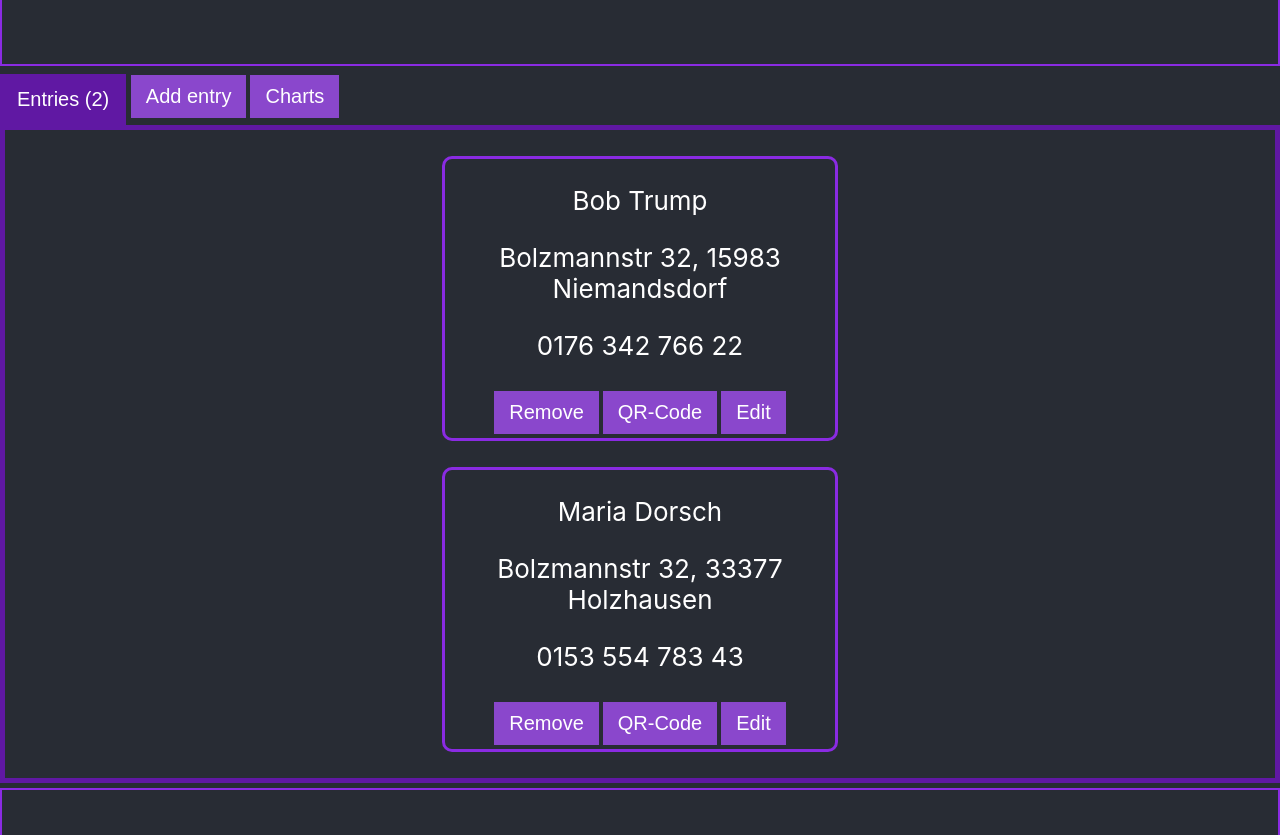
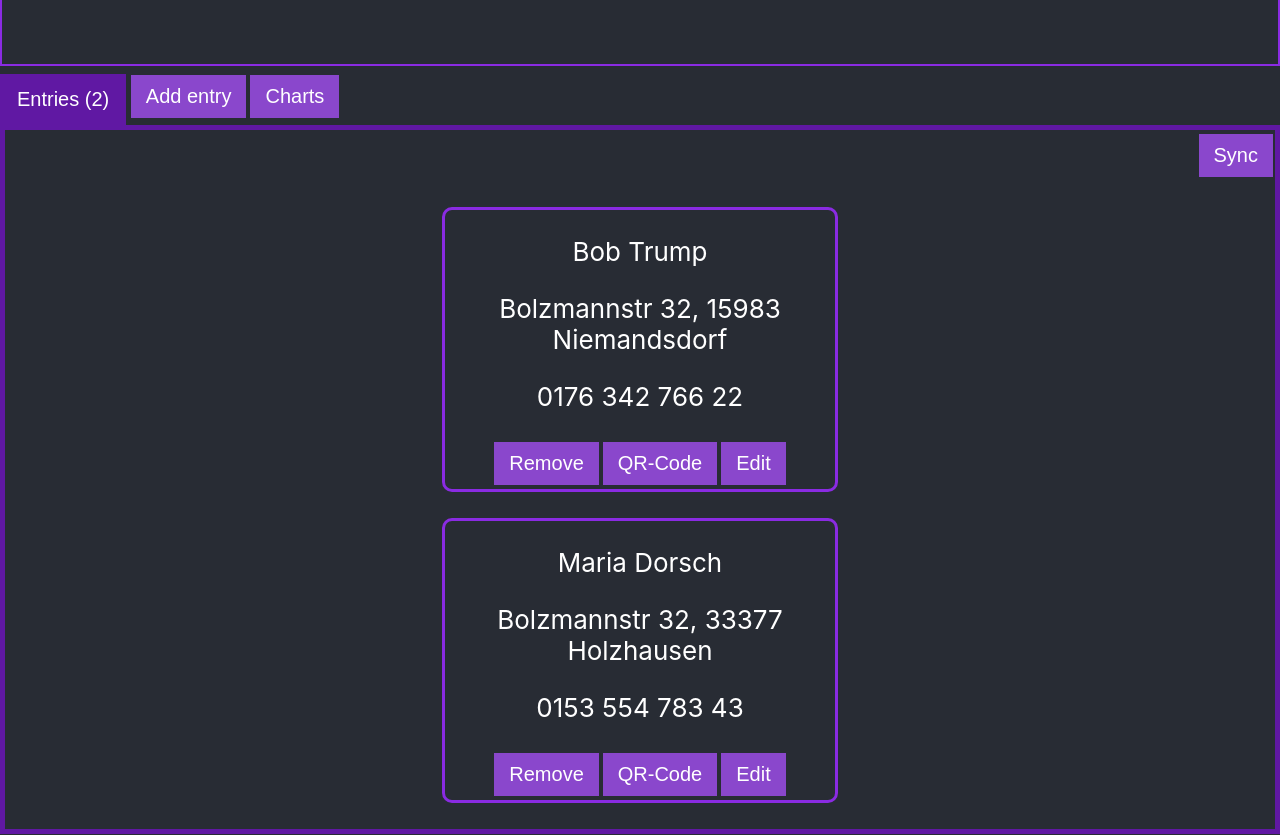
Before and after one commit to bespanto/my-app, a React (Create React App) app: page / in a window 1280 px wide. Shown: the part 840-1675 px from the top of the page. Built offline with nearby package versions, Linux system fonts and the light colour scheme.

Commit message:
save all entries to backend

```diff
--- a/src/App.css
+++ b/src/App.css
@@ -135,3 +135,24 @@ textarea {
   background-color: #282c34;
   color: white;
 }
+
+.menu {
+  display: flex;
+  /* border-style: solid; */
+  text-align: left;
+}
+
+.menu-left {
+  flex-grow: 1;
+  color: red;
+}
+
+.menu-right {
+  display: flex;
+}
+
+.hidden {
+  visibility: hidden;
+  opacity: 0;
+  transition: visibility 0s 2s, opacity 2s linear;
+}
--- a/src/Main.js
+++ b/src/Main.js
@@ -1,5 +1,6 @@
 import React, { useState } from "react";
 import { useDispatch, useSelector } from 'react-redux';
+import { postData } from './serverConnections/connect'
 import PersonalDataCard from "./PersonalDataCard";
 import PersonalDataForm from "./PersonalDataForm";
 import ChartPanel from "./ChartPanel";
@@ -31,9 +32,11 @@ function Main(props) {
       phone: formData.phone
     }
     dispatch(PersonalDataSlice.addPersonalData(newItem));
+    sendEntryToBackend(newItem);
+  }
 
-    // save data in backend
-    postData('http://localhost:8000/bussinesCards', newItem)
+  function sendEntryToBackend(item) {
+    postData('http://localhost:8000/bussinesCards', item)
       .then(response => {
         if (response.ok)
           return response.json()
@@ -45,34 +48,32 @@ function Main(props) {
           console.error(data.errors)
           for (let k of Object.keys(data.errors)) {
             console.error(k + ': ' + data.errors[k].message);
-            setError('[err]');
+            setErrorTemporally('[err]');
           }
 
         }
         else {
           console.log(data);
-          setError('');
         }
       })
-      .catch(() => setError('Can\'t save data in backend'));
+      .catch(() => setErrorTemporally('Can\'t save data in backend'));
   }
 
-  async function postData(url = '', data = {}) {
-    // Default options are marked with *
-    const response = await fetch(url, {
-      method: 'POST', // *GET, POST, PUT, DELETE, etc.
-      mode: 'cors', // no-cors, *cors, same-origin
-      cache: 'no-cache', // *default, no-cache, reload, force-cache, only-if-cached
-      credentials: 'same-origin', // include, *same-origin, omit
-      headers: {
-        'Content-Type': 'application/json'
-        // 'Content-Type': 'application/x-www-form-urlencoded',
-      },
-      redirect: 'follow', // manual, *follow, error
-      referrerPolicy: 'no-referrer', // no-referrer, *no-referrer-when-downgrade, origin, origin-when-cross-origin, same-origin, strict-origin, strict-origin-when-cross-origin, unsafe-url
-      body: JSON.stringify(data) // body data type must match "Content-Type" header
-    })
-    return response;
+
+
+  async function setErrorTemporally(error){
+    setError(error);
+    window.setTimeout(()=> setError(''), 3000);
+  }
+
+
+  function syncAll() {
+    console.log(personalData);
+    personalData.forEach(
+      item => {
+        sendEntryToBackend(item);
+      }
+    )
   }
 
   const dataCards = personalData.map((item) => (
@@ -87,6 +88,7 @@ function Main(props) {
     />
   ));
 
+
   return (
     <main className="flex-container-column">
       <div className="index-tab-container">
@@ -99,17 +101,17 @@ function Main(props) {
         <div className={activeTab === 2 ? 'index-tab' : ''}>
           <input type="button" value="Charts" className={activeTab === 2 ? 'button active' : 'button'} onClick={() => cahngeTab(2)}></input>
         </div>
-        <div style={{
-          display: 'flex',
-          flexGrow: '3',
-          justifyContent: 'flex-end',
-          color: 'red',
-        }}>
-          {error}
-        </div>
       </div>
 
       <TabPanel index={0} activatedTab={activeTab}>
+        <div className="menu">
+          <div className="menu-left">
+            <span className={error === '' ? '' : 'hidden'} >{error}</span>
+          </div>
+          <div className="menu-right">
+            <input type="button" value="Sync" className="button" onClick={() => syncAll()}></input>
+          </div>
+        </div>
         {dataCards}
       </TabPanel>
       <TabPanel index={1} activatedTab={activeTab}>
--- /dev/null
+++ b/src/serverConnections/connect.js
@@ -0,0 +1,19 @@
+
+
+  export async function postData(url = '', data = {}) {
+    // Default options are marked with *
+    const response = await fetch(url, {
+      method: 'POST', // *GET, POST, PUT, DELETE, etc.
+      mode: 'cors', // no-cors, *cors, same-origin
+      cache: 'no-cache', // *default, no-cache, reload, force-cache, only-if-cached
+      credentials: 'same-origin', // include, *same-origin, omit
+      headers: {
+        'Content-Type': 'application/json'
+        // 'Content-Type': 'application/x-www-form-urlencoded',
+      },
+      redirect: 'follow', // manual, *follow, error
+      referrerPolicy: 'no-referrer', // no-referrer, *no-referrer-when-downgrade, origin, origin-when-cross-origin, same-origin, strict-origin, strict-origin-when-cross-origin, unsafe-url
+      body: JSON.stringify(data) // body data type must match "Content-Type" header
+    })
+    return response;
+  }
```
